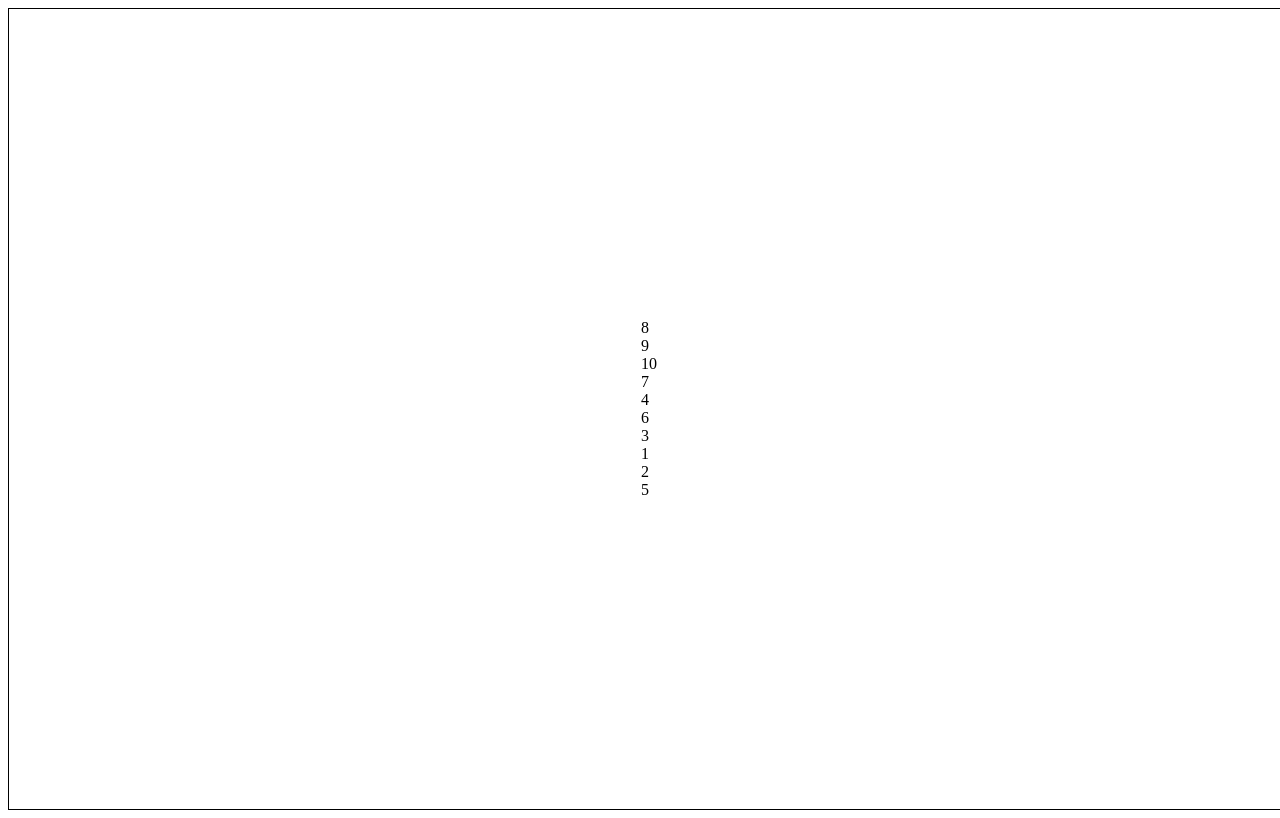
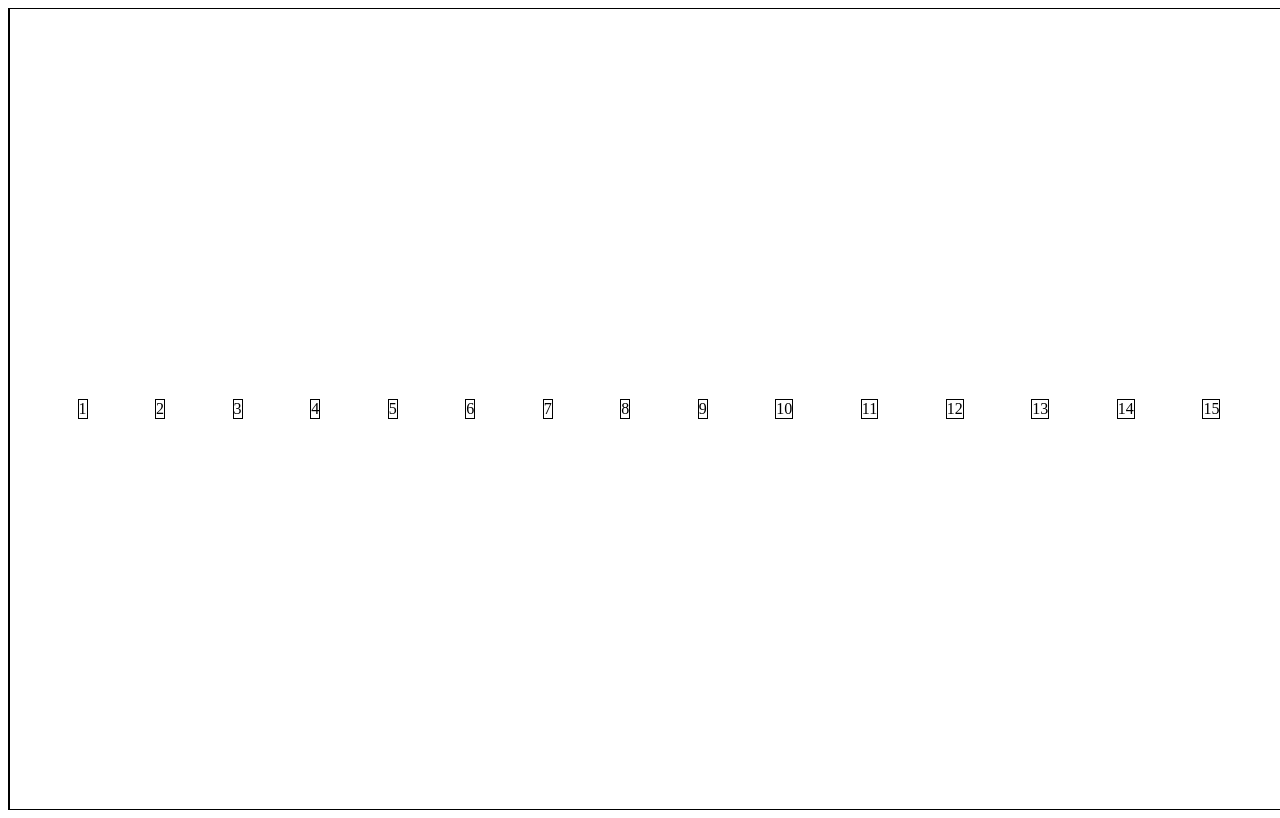
Before and after one commit to DasherDo/sorting-algorithm-visualizer, a React (Create React App) app: page / in a window 1280 px wide. Built offline with nearby package versions, Linux system fonts and the light colour scheme.

Commit message:
Fixed array

```diff
--- a/src/components/Main/Array.css
+++ b/src/components/Main/Array.css
@@ -1,6 +1,7 @@
 .item {
     color: black;
-    width: auto;
+    display: inline-block;
+    border: 1px solid black;
 }
 
 .array {
--- a/src/components/Main/ShuffleArray.js
+++ b/src/components/Main/ShuffleArray.js
@@ -2,12 +2,15 @@ import React from 'react';
 
 function ShuffleArray (len) {
 
-    let arr = Array.from({length: 10}, (_, i) => i + 1 );
+    //Creates array with numbers 1 to len
+    let arr = Array.from({length:len['len']}, (_, i) => i + 1 );
         // Start from the last element and swap
         // one by one. We don't need to run for
         // the first element that's why i > 0
 
-    for (let i = 10 - 1; i > 0; i--) //Change 10 to len after testing
+    console.log(arr)
+
+    for (let i = len - 1; i > 0; i--) //Change 10 to len after testing
     {
 
         // Pick a random index from 0 to i inclusive
@@ -18,10 +21,11 @@ function ShuffleArray (len) {
         [arr[i], arr[j]] = [arr[j], arr[i]];
     }
 
+    //Puts each array item into it's own div with height proportional to the number
     let output = arr.map(item => <div className='item' style={{'height':`${item}fr`}}> {item} </div>)
 
     return (
-        <div>
+        <div className='array'>
             {output}
         </div>
     )
--- a/src/components/Main/VisualizeArray.js
+++ b/src/components/Main/VisualizeArray.js
@@ -2,12 +2,11 @@ import React from 'react';
 import ShuffleArray from './ShuffleArray.js'
 import './Array.css'
 
-function VisualizeArray (length) {
-
+function VisualizeArray () {
 
     return (
         <div className='array'>
-            <ShuffleArray />
+            <ShuffleArray len={15}/>
         </div>
     )
 }
```
Also changed, not shown: src/components/Main/ArrayFactor.js (deleted, +0 -11 lines).
